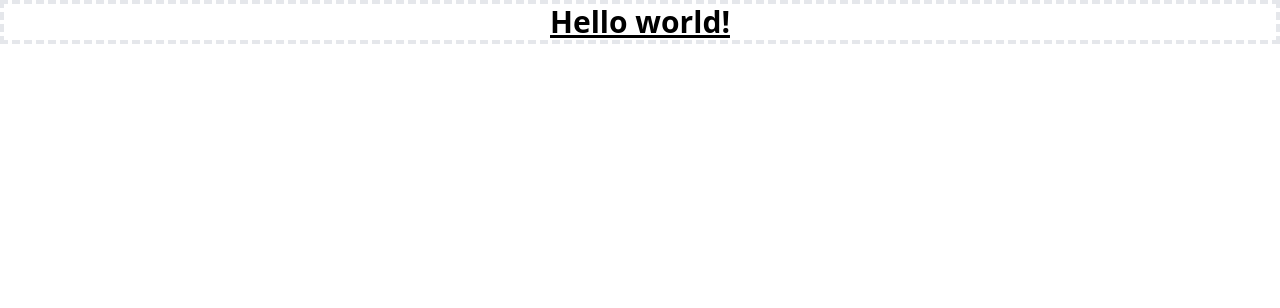
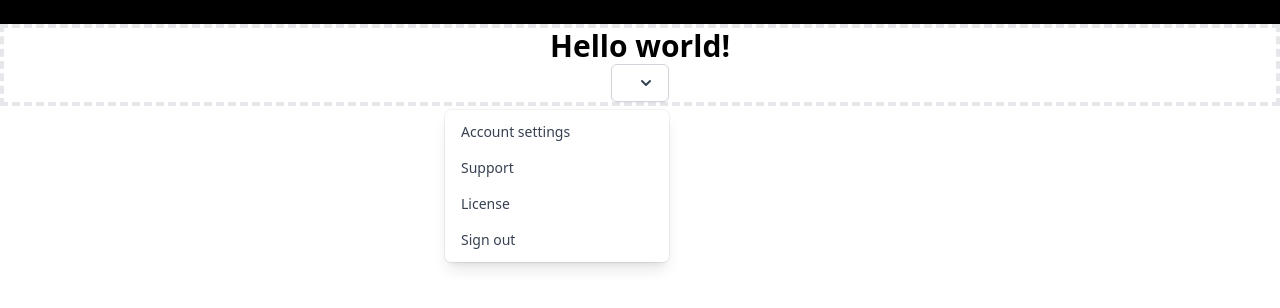
Before and after one commit to goo-gy/letters-react, a React (Create React App) app: page / in a window 1280 px wide. Shown: the top 308 px of the page. Built offline with nearby package versions, Linux system fonts and the light colour scheme.

Commit message:
directory structure

```diff
--- a/src/App.js
+++ b/src/App.js
@@ -1,10 +1,16 @@
 import logo from "./logo.svg";
 import "./App.css";
+import Home from "./page/Home";
+import Dropdown from "./shared/Dropdown"
 
 function App() {
   return (
-    <div className="border-4 border-dashed text-center">
-      <h1 className="text-3xl font-bold underline">Hello world!</h1>
+    <div>
+      <Home />
+      <div className="border-4 border-dashed text-center">
+        <h1 className="text-3xl font-bold">Hello world!</h1>
+        <Dropdown />
+      </div>
     </div>
   );
 }
--- /dev/null
+++ b/src/page/Home.jsx
@@ -0,0 +1,11 @@
+import React from 'react';
+
+const Home = () => {
+    return (
+        <div>
+            <div className='container bg-black'>HAHA</div>
+        </div>
+    );
+};
+
+export default Home;
--- /dev/null
+++ b/src/shared/Dropdown.jsx
@@ -0,0 +1,82 @@
+import React from "react";
+
+const Dropdown = () => {
+  return (
+    <div class="relative inline-block text-left">
+      <div>
+        <button
+          type="button"
+          class="inline-flex justify-center w-full rounded-md border border-gray-300 shadow-sm px-4 py-2 bg-white text-sm font-medium text-gray-700 hover:bg-gray-50 focus:outline-none focus:ring-2 focus:ring-offset-2 focus:ring-offset-gray-100 focus:ring-indigo-500"
+          id="menu-button"
+          aria-expanded="true"
+          aria-haspopup="true"
+        >
+          <svg
+            class="-mr-1 ml-2 h-5 w-5"
+            xmlns="http://www.w3.org/2000/svg"
+            viewBox="0 0 20 20"
+            fill="currentColor"
+            aria-hidden="true"
+          >
+            <path
+              fill-rule="evenodd"
+              d="M5.293 7.293a1 1 0 011.414 0L10 10.586l3.293-3.293a1 1 0 111.414 1.414l-4 4a1 1 0 01-1.414 0l-4-4a1 1 0 010-1.414z"
+              clip-rule="evenodd"
+            />
+          </svg>
+        </button>
+      </div>
+
+      <div
+        class="origin-top-right absolute right-0 mt-2 w-56 rounded-md shadow-lg bg-white ring-1 ring-black ring-opacity-5 focus:outline-none"
+        role="menu"
+        aria-orientation="vertical"
+        aria-labelledby="menu-button"
+        tabindex="-1"
+      >
+        <div class="py-1" role="none">
+          <a
+            href="#"
+            class="text-gray-700 block px-4 py-2 text-sm"
+            role="menuitem"
+            tabindex="-1"
+            id="menu-item-0"
+          >
+            Account settings
+          </a>
+          <a
+            href="#"
+            class="text-gray-700 block px-4 py-2 text-sm"
+            role="menuitem"
+            tabindex="-1"
+            id="menu-item-1"
+          >
+            Support
+          </a>
+          <a
+            href="#"
+            class="text-gray-700 block px-4 py-2 text-sm"
+            role="menuitem"
+            tabindex="-1"
+            id="menu-item-2"
+          >
+            License
+          </a>
+          <form method="POST" action="#" role="none">
+            <button
+              type="submit"
+              class="text-gray-700 block w-full text-left px-4 py-2 text-sm"
+              role="menuitem"
+              tabindex="-1"
+              id="menu-item-3"
+            >
+              Sign out
+            </button>
+          </form>
+        </div>
+      </div>
+    </div>
+  );
+};
+
+export default Dropdown;
```
